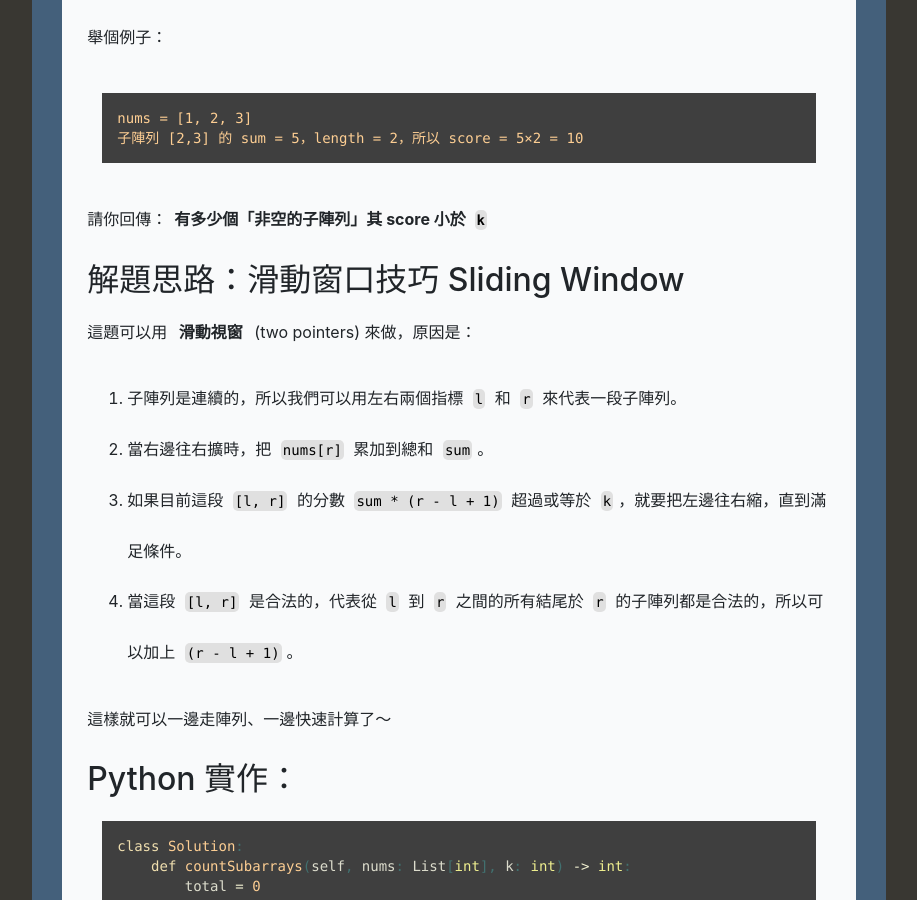
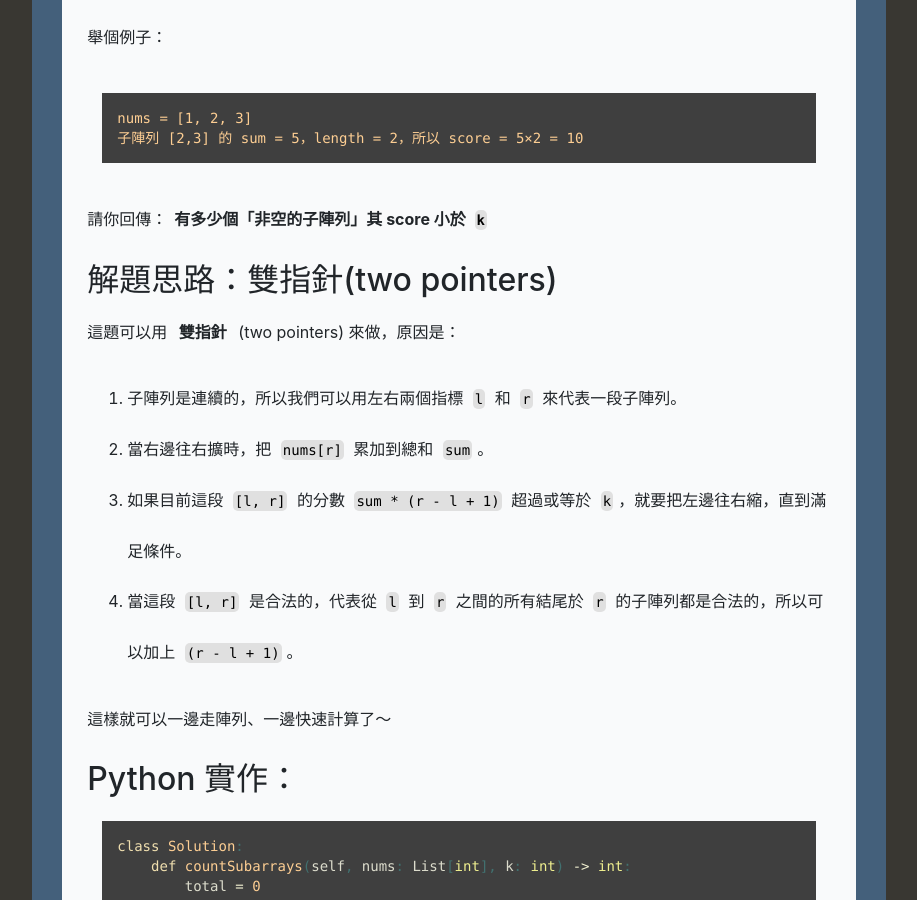
Before and after one commit to catxcoders/catxcoders.github.io, a Jekyll site: the page built from _posts/2025-05-30-2302-Count-Subarrays-With-Score-Less-Than-K.markdown, in a window 1280 px wide and 900 px high, scrolled down 544 px. Shown: the whole window, without its empty margins (181-1098 px from the left). Built offline with Jekyll 4.4.1, drawn with Linux system fonts in a browser that asks for light colours; nearby versions of some CDN libraries.

Commit message:
add 2302

```diff
--- a/_posts/2025-05-30-2302-Count-Subarrays-With-Score-Less-Than-K.markdown
+++ b/_posts/2025-05-30-2302-Count-Subarrays-With-Score-Less-Than-K.markdown
@@ -23,10 +23,9 @@ nums = [1, 2, 3]
 請你回傳：**有多少個「非空的子陣列」其 score 小於 `k`**
 <!--more-->
 
-## 解題思路：滑動窗口技巧 Sliding Window
+## 解題思路：雙指針(two pointers)
 
-這題可以用 **滑動視窗** (two pointers) 來做，原因是：
-
+這題可以用 **雙指針** (two pointers) 來做，原因是：
 1. 子陣列是連續的，所以我們可以用左右兩個指標 `l` 和 `r` 來代表一段子陣列。
 2. 當右邊往右擴時，把 `nums[r]` 累加到總和 `sum`。
 3. 如果目前這段 `[l, r]` 的分數 `sum * (r - l + 1)` 超過或等於 `k`，就要把左邊往右縮，直到滿足條件。
```
